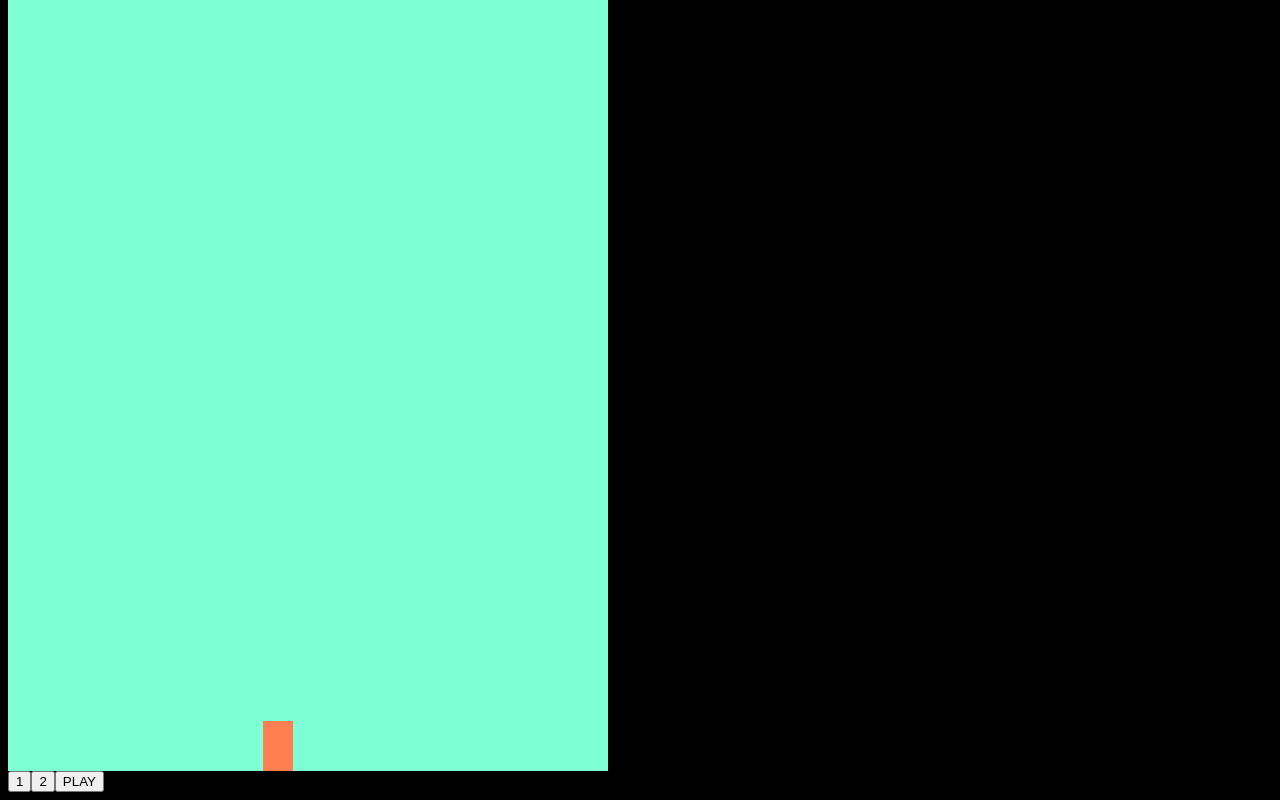
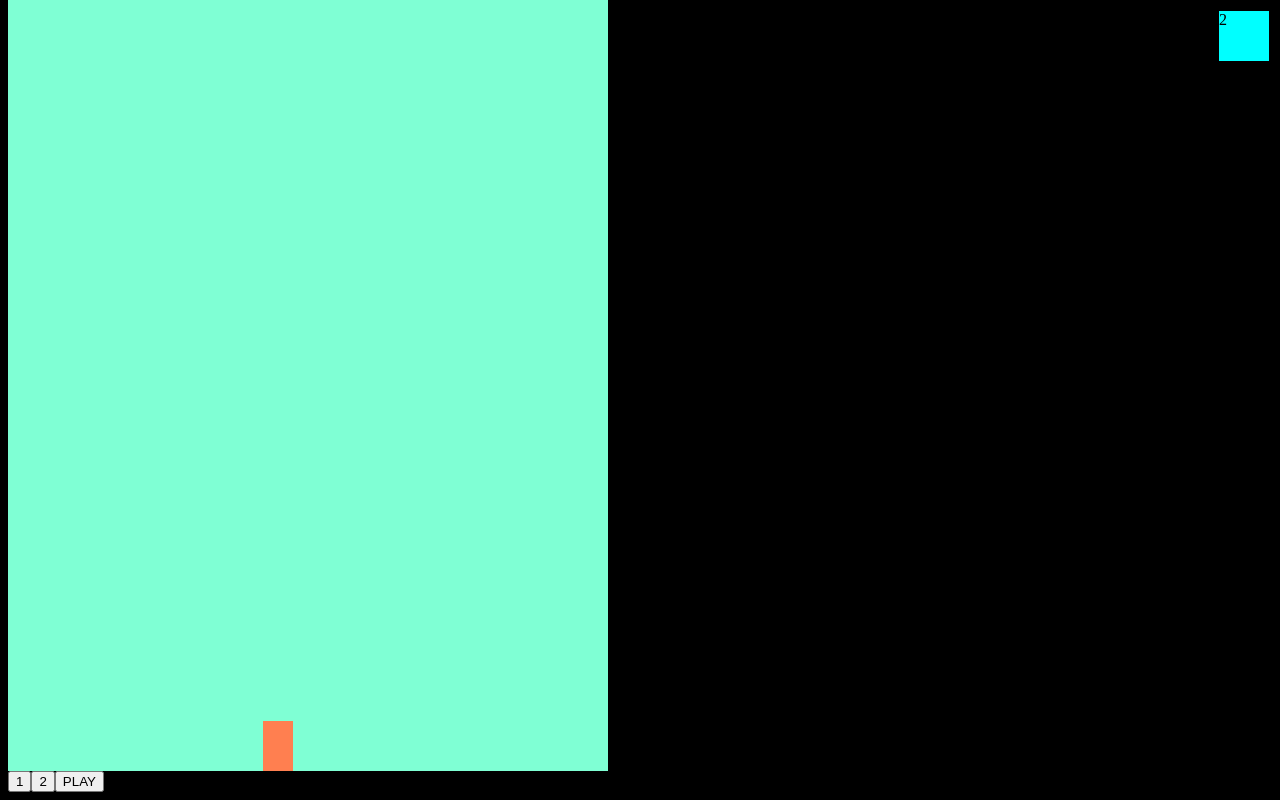
Before and after one commit to MilicaBl/Spel, a plain HTML site: page index.html in a window 1280 px wide. Both pictures are taken after a click on the button "PLAY". Shown: the part 137-937 px from the top of the page. Drawn offline with Linux system fonts and the light colour scheme.

Commit message:
funktion för att räkna sekunder från det att man trycker på Play

```diff
--- a/script.js
+++ b/script.js
@@ -18,15 +18,30 @@ let playGround=document.getElementById("playGround")
     let startButton= document.createElement("button");
     startButton.innerText="PLAY"
 
+    // div för timer
+    let timer= document.createElement("div");
+    timer.id="timer";
 
-playGround.append(player)
-document.body.append(buttonOne, butttonTwo, startButton)
+    // variabel
+    let second = 0;
+
+playGround.append(player);
+document.body.append(buttonOne, butttonTwo, startButton, timer);
 
 
 
 //Slumpgenerator 1 eller 2 --grupp 1
 
 //setInterval startklocka --grupp2
+startButton.addEventListener("click", () => {
+
+    setInterval(function() {
+        second++
+        timer.innerHTML = second;
+        console.log(second);
+    }, 1000);
+});
+
 
 //if slumpad siffra ett steg framåt annars stå kvar --grupp1
 
--- a/style.css
+++ b/style.css
@@ -15,5 +15,14 @@
     right: 50%;
 }
 body{
-    background-color:black;
+    background-color: black;
 }
+#timer {
+    width: 50px;
+    height: 50px;
+    position: fixed;
+    top: 10px;
+    right: 10px;
+    border: 1px solid black;
+    background-color: aqua;
+}
```
